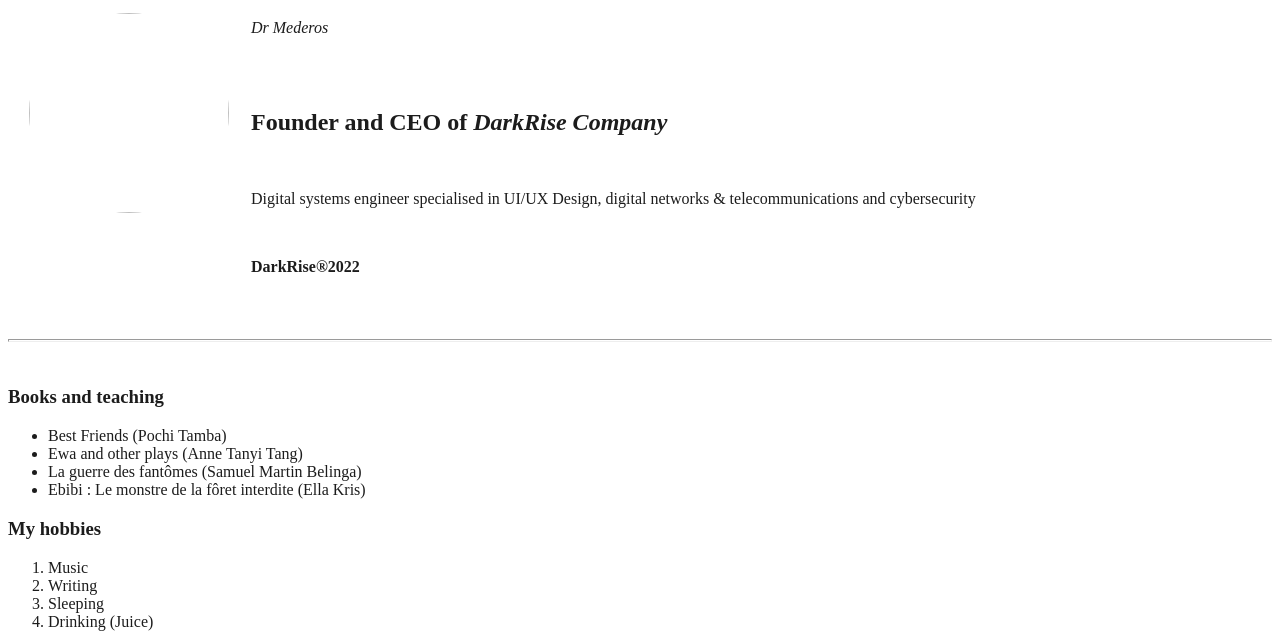
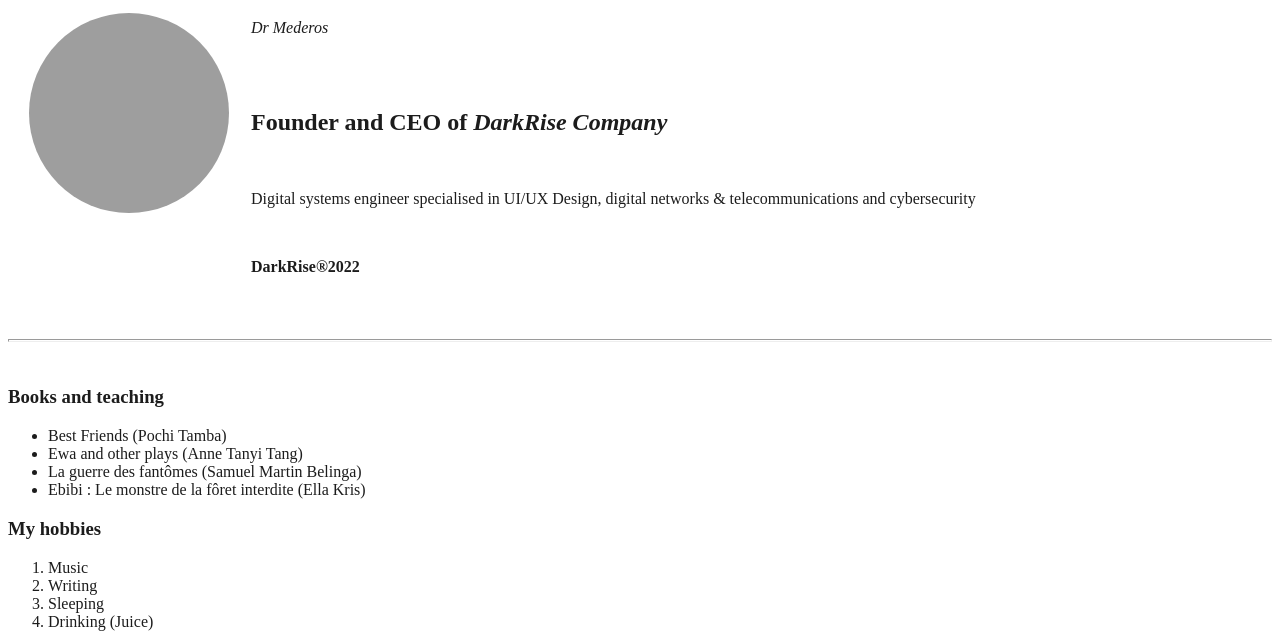
Before and after one commit to KrisEllaDavid/CV, a plain HTML site: page index.html in a window 1280 px wide. Shown: the part 162-800 px from the top of the page. Drawn offline with Linux system fonts and the light colour scheme; the site is published under a folder, as on GitHub Pages, so addresses that start at the root find nothing.

Commit message:
Update index.html

```diff
--- a/index.html
+++ b/index.html
@@ -29,7 +29,7 @@
     <br>
     <table cellspacing="20">
         <tr>
-            <td> <img src="/images/DARK1.png" alt="">
+            <td> <img src="images/DARK1.png" alt="">
             </td>
             <td>
                 <h1>ELLA Kris David Steeve</h1>
```
